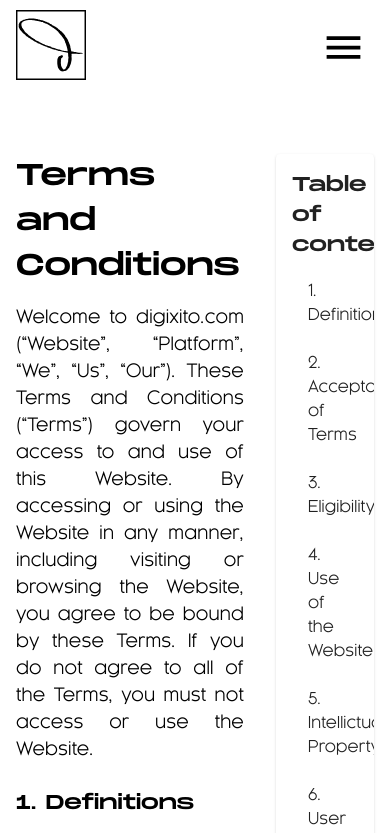
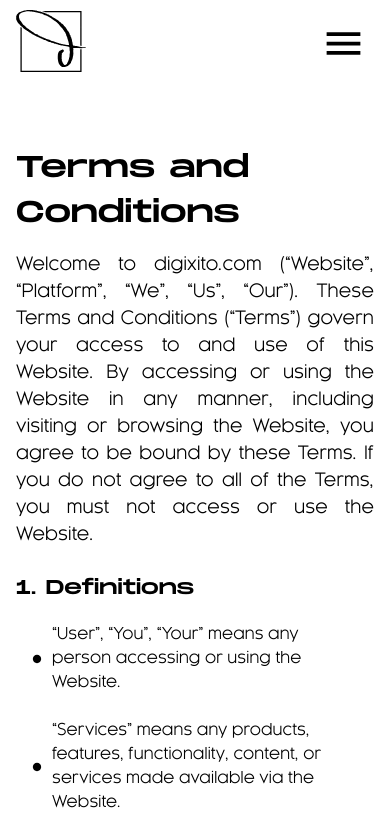
Before and after one commit to devops-89/digixito-website, a Next.js app: page /terms in a window 390 px wide. Shown: the top 833 px of the page. Built offline with nearby package versions, Linux system fonts and the light colour scheme.

Commit message:
add new logo and mobile devices responsive

```diff
--- a/components/layouts/Terms-layout/Index.tsx
+++ b/components/layouts/Terms-layout/Index.tsx
@@ -76,7 +76,7 @@ const TermsLayout = () => {
     <Box sx={{ my: 10 }}>
       <Container maxWidth="lg">
         <Grid container spacing={4}>
-          <Grid size={8}>
+          <Grid size={{ lg: 8, xs: 12 }}>
             <Typography
               sx={{ fontSize: 30, fontFamily: monument.style.fontFamily }}
             >
@@ -205,7 +205,7 @@ const TermsLayout = () => {
               />
             </Box>
           </Grid>
-          <Grid size={4}>
+          <Grid size={4} sx={{ display: { lg: "block", xs: "none" } }}>
             <Card sx={{ p: 2, position: "sticky", top: 100 }}>
               <Typography
                 sx={{ fontFamily: monument.style.fontFamily, fontSize: 20 }}
--- a/components/layouts/privacy-policy-layout/Index.tsx
+++ b/components/layouts/privacy-policy-layout/Index.tsx
@@ -83,7 +83,7 @@ const PrivacyPolicyLayout = () => {
           Privacy Policy
         </Typography>
         <Grid container spacing={4} sx={{ mt: 2 }}>
-          <Grid size={8}>
+          <Grid size={{ lg: 8, xs: 12 }}>
             <Box id="introduction">
               <Introduction />
             </Box>
@@ -182,7 +182,7 @@ const PrivacyPolicyLayout = () => {
               />
             </Box>
           </Grid>
-          <Grid size={4}>
+          <Grid size={4} sx={{ display: { lg: "block", xs: "none" } }}>
             <Box
               sx={{
                 backgroundColor: COLORS.WHITE,
--- a/components/widgets/footer.tsx
+++ b/components/widgets/footer.tsx
@@ -11,7 +11,7 @@ import {
 } from "@mui/material";
 import Image from "next/image";
 import React from "react";
-import logo_initial from "@/logo/Digixito_White_Logo.svg";
+import logo_initial from "@/logo/foote_logo.svg";
 import footer_icon from "@/icons/footer_snake.svg";
 import { LinkedIn, X, YouTube } from "@mui/icons-material";
 import { LINK_LIST_DATA, TERMS_PAGE_LINKS } from "@/assets/data/generic-array";
--- a/components/widgets/navbar.tsx
+++ b/components/widgets/navbar.tsx
@@ -1,5 +1,5 @@
 "use client";
-import logo from "@/logo/Digixito_White_Logo.svg";
+import logo from "@/logo/foote_logo.svg";
 import { COLORS } from "@/utils/enum";
 import {
   Box,
@@ -18,7 +18,7 @@ import MobileHeader from "./mobile-header";
 import { Sling as Hamburger } from "hamburger-react";
 import { Menu } from "@mui/icons-material";
 import { usePathname } from "next/navigation";
-import blackOutlineLogo from "@/logo/Digixito_black_outline.svg";
+import blackOutlineLogo from "@/logo/final_black.svg";
 const Navbar = () => {
   const [anchorEl, setAnchorEl] = useState<HTMLButtonElement | null>(null);
   const [openMenu, setOpenMenu] = useState(false);
```
Also changed, not shown: public/images/logo/final_black.svg (added), public/images/logo/foote_logo.svg (added).
